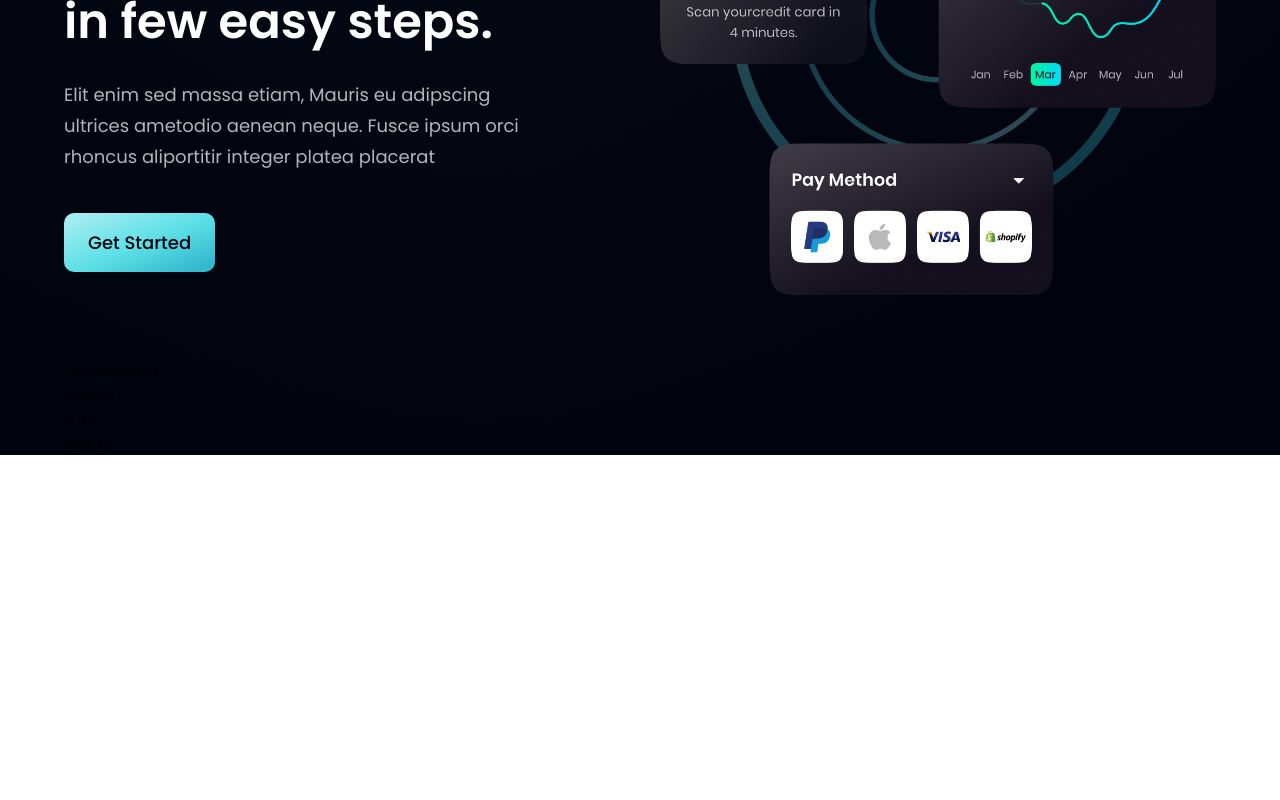
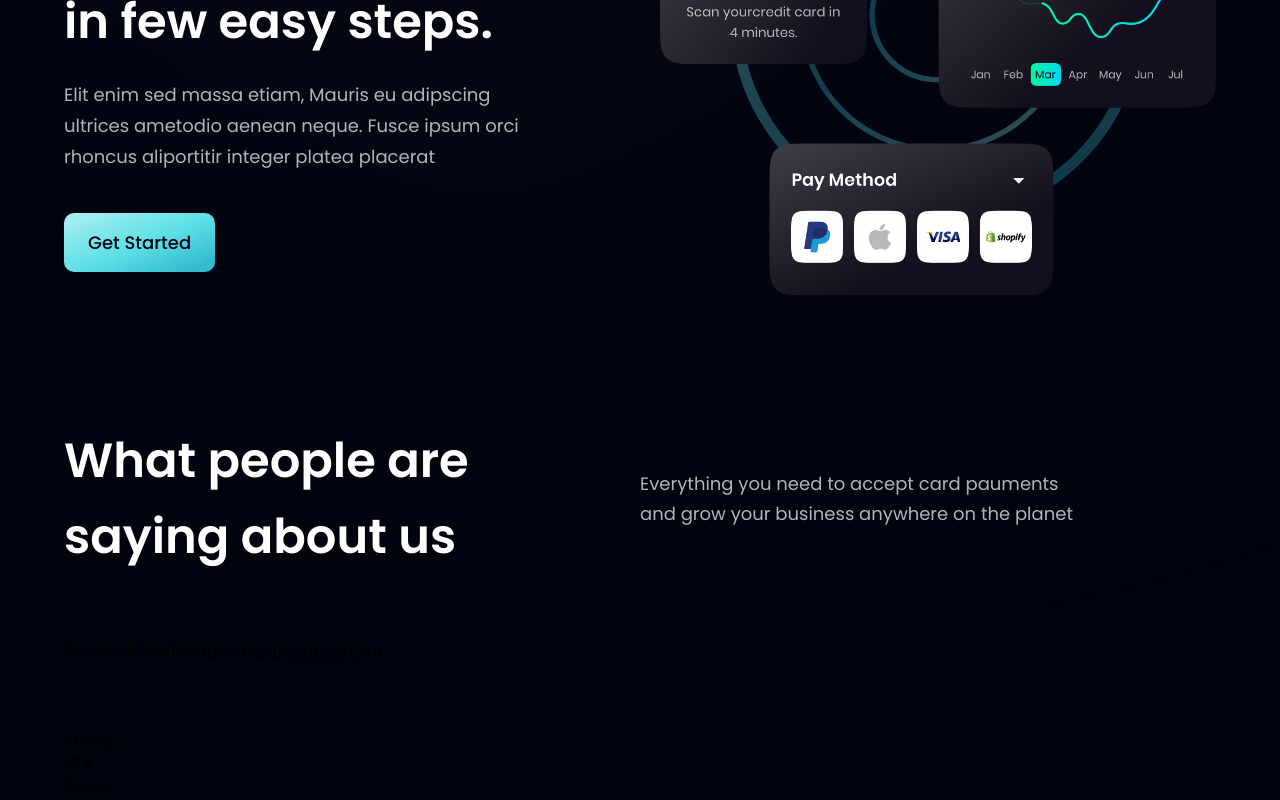
Before and after one commit to davi-p-oliveira-11/hoobank, a React (Vite) app: page / in a window 1280 px wide. Shown: the part 2415-3215 px from the top of the page. Before the commit the page ends 2870 px from the top, so only its background shows below. Built offline with nearby package versions, Linux system fonts and the light colour scheme.

Commit message:
added initial testimonial strucuture

```diff
--- a/src/components/Testimonials.jsx
+++ b/src/components/Testimonials.jsx
@@ -1,9 +1,30 @@
+import { feedback, testimonials } from "../constants";
+import styles from "../style";
+import FeedBackCard from './FeedbackCard'
 
 
-const Testimonials = () => {
-  return (
-    <div>Testimonials</div>
+const Testimonials = () => (
+   <section id="clients" className={`${styles.paddingY} ${styles.flexCenter} flex-col relative`}>
+    {/* TODO */}
+    <div />
+
+    {testimonials.map((testimonials) => (
+      <div key={testimonials.id} className="w-full flex justify-between items-center md:flex-row flex-col sm:mb-16 mb-6 relative z-[1]">
+        <h1 className={styles.heading2}>{testimonials.content1} <br className="sm:block hidden"/> {testimonials.content2}</h1>
+        <div className="w-full md:mt-0 mt-6">
+         <p className={`${styles.paragraph} text-left max-w-[450px]`}>{testimonials.paragraph}</p>
+        </div>
+      </div>
+    ))}
+
+    <div className="flex flex-wrap sm:justify-start justify-center w-full feedback-container relative z-[1]">
+      {feedback.map((card) => (
+        <FeedBackCard key={card.id} {...card}/>
+      ))}
+    </div>
+
+   </section>
   )
-}
+
 
 export default Testimonials
```
